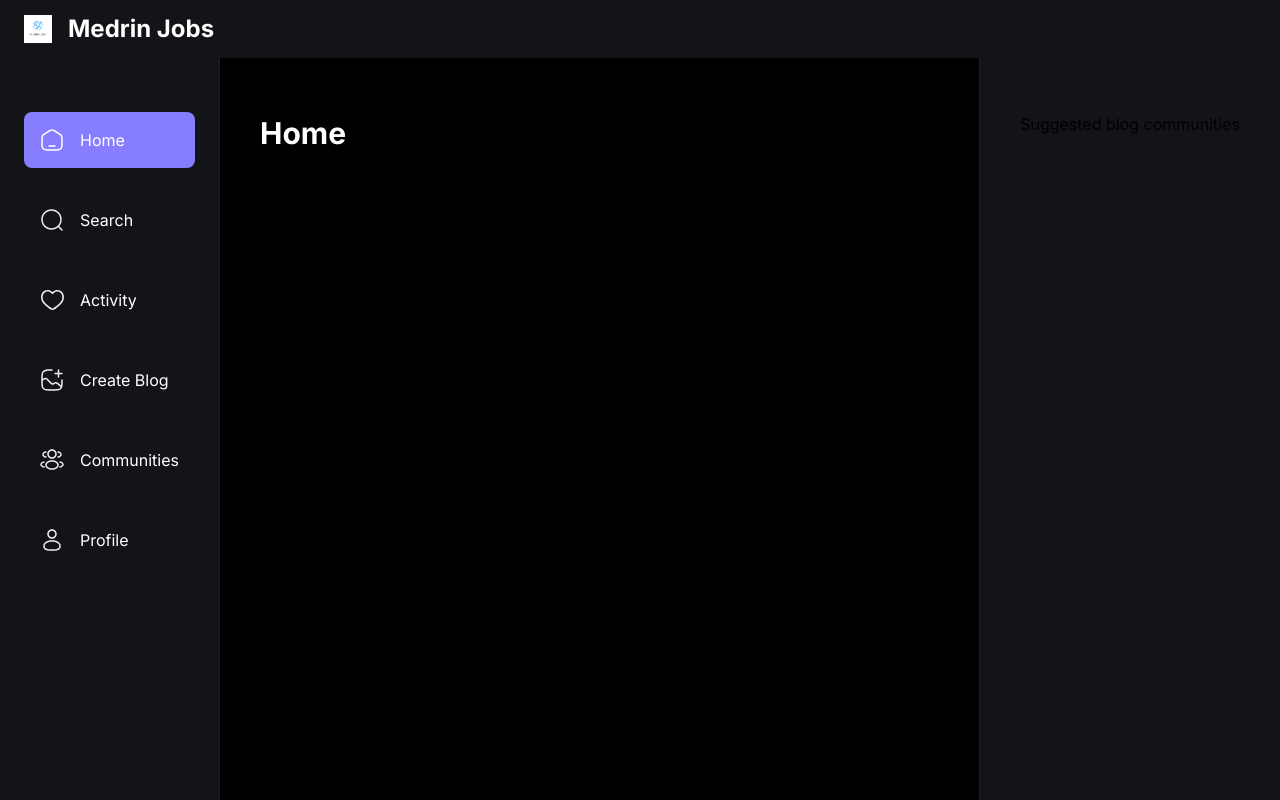
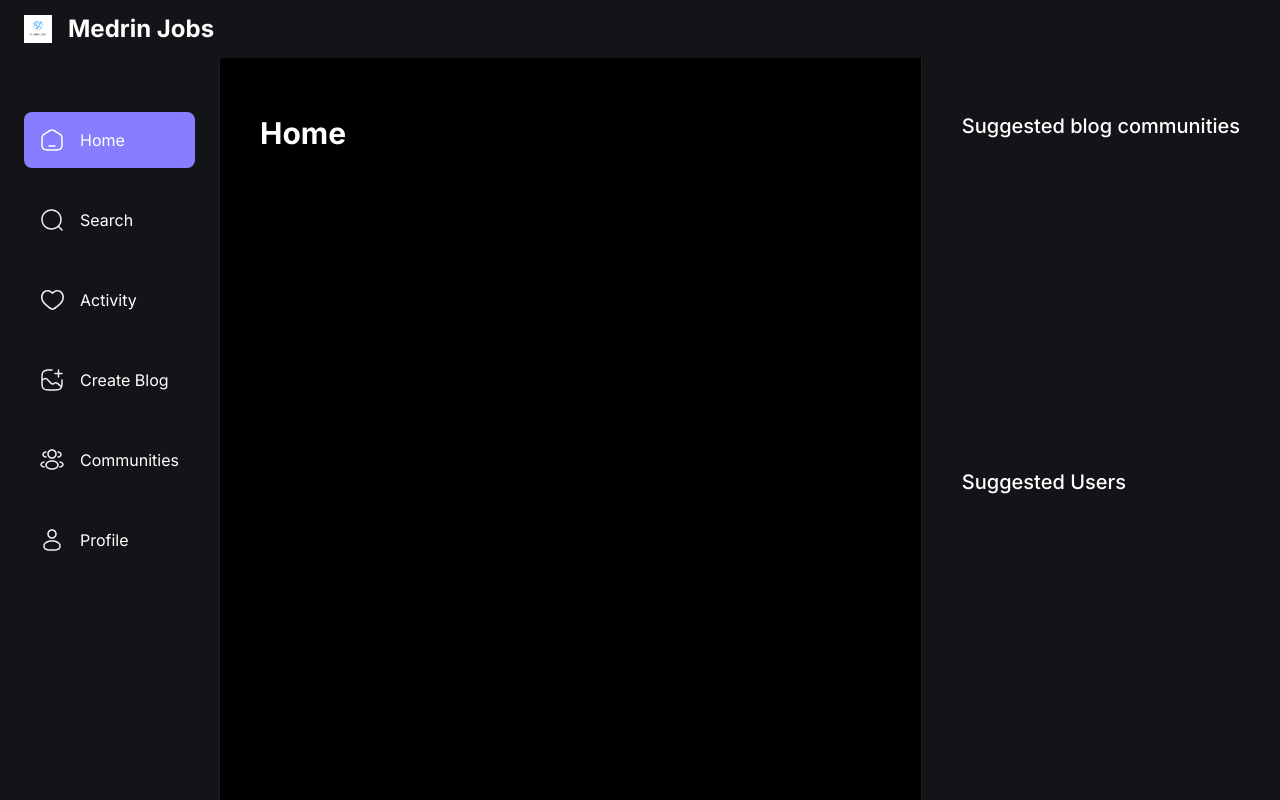
Before and after one commit to Nathan-Mwai/notification-blogging-format, a Next.js app: page / in a window 1280 px wide. Built offline with nearby package versions, Linux system fonts and the light colour scheme; no server answers.

Commit message:
Added theme to be dark for top bard to allow words to be seen

```diff
--- a/components/shared/RightSidebar.tsx
+++ b/components/shared/RightSidebar.tsx
@@ -1,11 +1,16 @@
-function RightSidebar(){
-    return (
-        <section className="custom-scrollbar rightsidebar">
-            <div className="flex flex-1 flex-col justify-start">
-                <h3>Suggested blog communities</h3>
-            </div>
-        </section>
-    )
+function RightSidebar() {
+  return (
+    <section className="custom-scrollbar rightsidebar">
+      <div className="flex flex-1 flex-col justify-start">
+        <h3 className="text-heading4-medium text-light-1">
+          Suggested blog communities
+        </h3>
+      </div>
+      <div className="flex flex-1 flex-col justify-start">
+        <h3 className="text-heading4-medium text-light-1">Suggested Users</h3>
+      </div>
+    </section>
+  );
 }
 
-export default RightSidebar
+export default RightSidebar;
--- a/components/shared/Topbar.tsx
+++ b/components/shared/Topbar.tsx
@@ -1,12 +1,11 @@
 import {
-  ClerkProvider,
-  OrganizationProfile,
   OrganizationSwitcher,
   SignedIn,
   SignOutButton,
 } from "@clerk/nextjs";
 import Image from "next/image";
 import Link from "next/link";
+import { dark } from "@clerk/themes";
 
 function Topbar() {
   return (
@@ -45,6 +44,7 @@
 
             <OrganizationSwitcher
               appearance={{
+                baseTheme: dark,
                 elements: {
                 //   organizationSwitcherTriggerIcon: "hidden",
                   organizationSwitcherTrigger: "py-2 px-4",
--- a/package.json
+++ b/package.json
@@ -10,6 +10,7 @@
   },
   "dependencies": {
     "@clerk/nextjs": "^6.3.0",
+    "@clerk/themes": "^2.1.42",
     "@uploadthing/react": "^7.1.1",
     "mongoose": "^8.8.1",
     "next": "^15.0.3",
```
Also changed, not shown: 1 other file (tests, documents, lock files or other folders).
